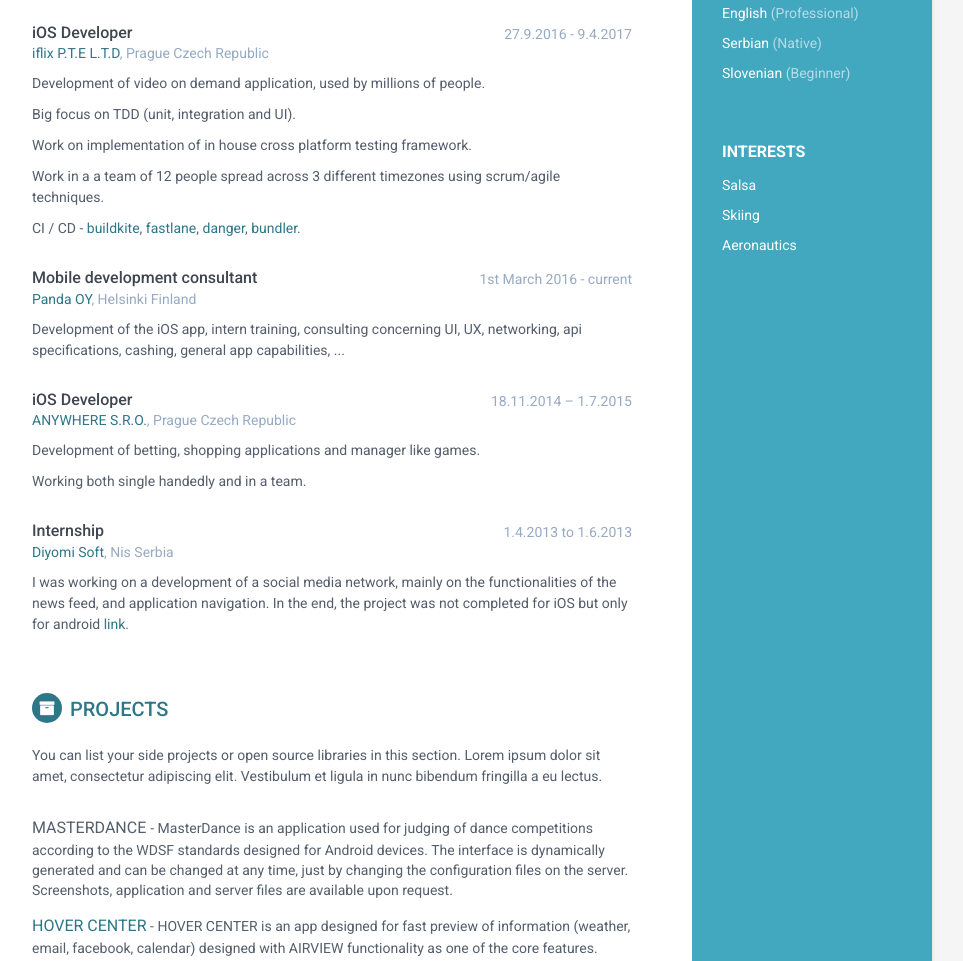
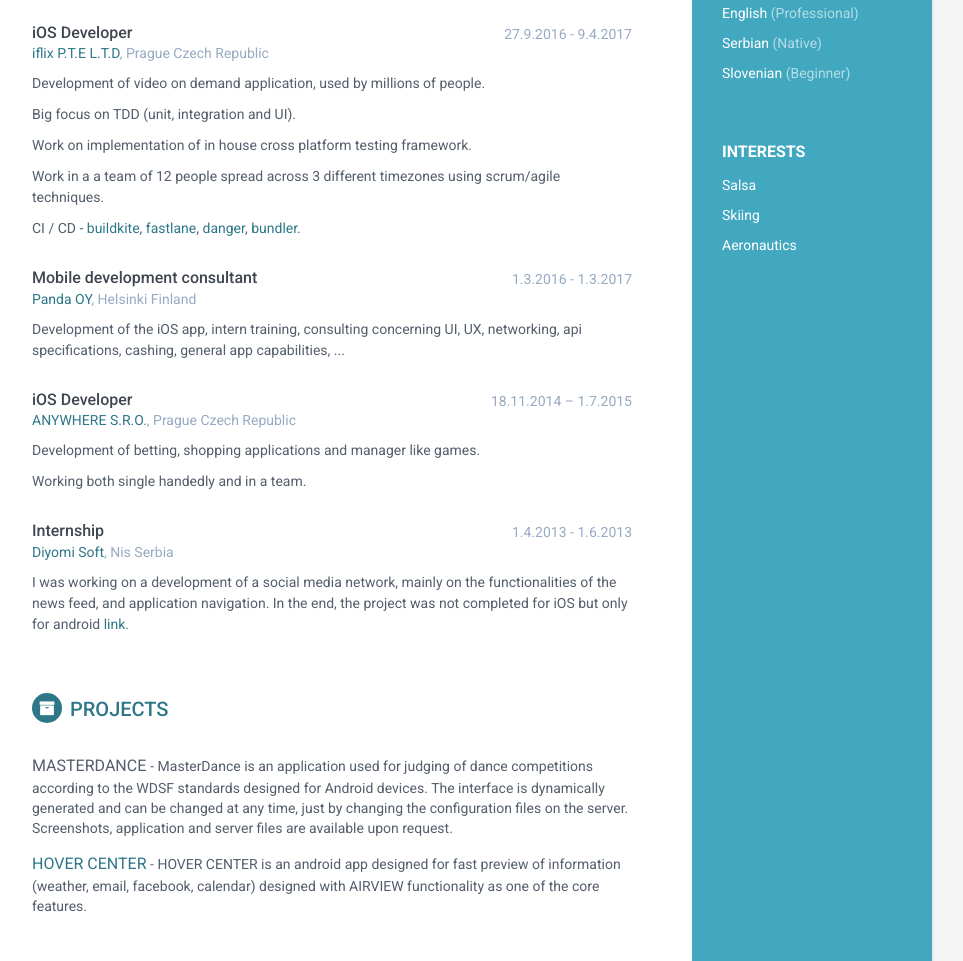
Before and after one commit to borisBarac/borisbarac.github.io, a plain HTML site: page index.html in a window 1280 px wide. Shown: the part 607-1568 px from the top of the page, without its empty margins (188-1151 px from the left). Drawn offline with Linux system fonts and the light colour scheme.

Commit message:
Panda end date

```diff
--- a/index.html
+++ b/index.html
@@ -151,7 +151,7 @@
                     <div class="meta">
                         <div class="upper-row">
                             <h3 class="job-title">Mobile development consultant</h3>
-                            <div class="time">1st March 2016 - current</div>
+                            <div class="time">1.3.2016 - 1.3.2017</div>
                         </div><!--//upper-row-->
                         <div class="company"><a href="https://panda-training.com" target="_blank">Panda OY</a>, Helsinki Finland</div>
                     </div><!--//meta-->
@@ -178,7 +178,7 @@
                     <div class="meta">
                         <div class="upper-row">
                             <h3 class="job-title">Internship</h3>
-                            <div class="time">1.4.2013 to 1.6.2013 </div>
+                            <div class="time">1.4.2013 - 1.6.2013 </div>
                         </div><!--//upper-row-->
                         <div class="company"><a href="http://www.diyomisoft.com" target="_blank">Diyomi Soft</a>, Nis Serbia</div>
                     </div><!--//meta-->
@@ -192,14 +192,13 @@
             <section class="section projects-section">
                 <h2 class="section-title"><i class="fa fa-archive"></i>Projects</h2>
                 <div class="intro">
-                    <p>You can list your side projects or open source libraries in this section. Lorem ipsum dolor sit amet, consectetur adipiscing elit. Vestibulum et ligula in nunc bibendum fringilla a eu lectus.</p>
                 </div><!--//intro-->
                 <div class="item">
                     <span class="project-title">MASTERDANCE </span> - <span class="project-tagline">MasterDance is an application used for judging of dance competitions according to the WDSF standards designed for Android devices. The interface is dynamically generated and can be changed at any time, just by changing the configuration files on the server. Screenshots, application and server files are available upon request.</span>
                 </div><!--//item-->
                 <div class="item">
                     <span class="project-title"><a href="https://play.google.com/store/apps/details?id=com.finaltouch.hovercenter" target="_blank">HOVER CENTER</a></span> -
-                    <span class="project-tagline">HOVER CENTER is an app designed for fast preview of information (weather, email, facebook, calendar) designed with AIRVIEW functionality as one of the core features. </span>
+                    <span class="project-tagline">HOVER CENTER is an android app designed for fast preview of information (weather, email, facebook, calendar) designed with AIRVIEW functionality as one of the core features. </span>
                 </div><!--//item-->
             </section><!--//section-->
 
```
